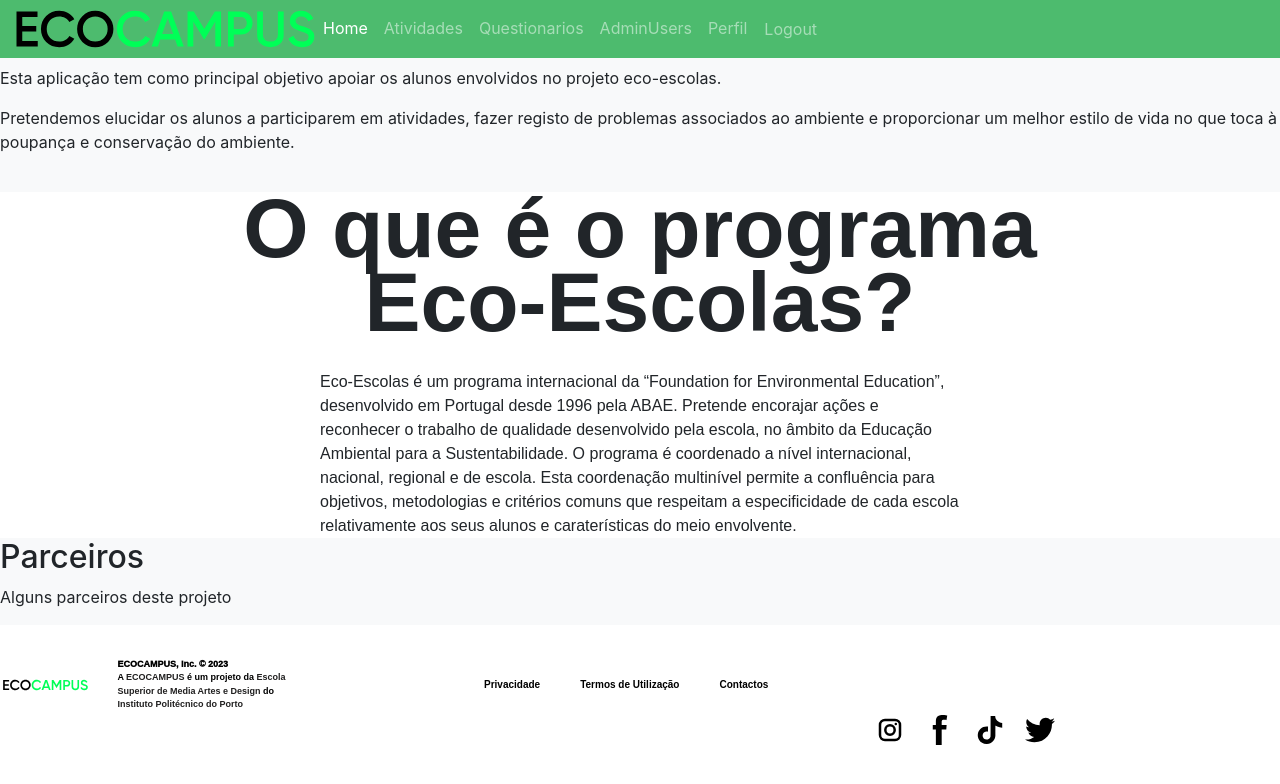
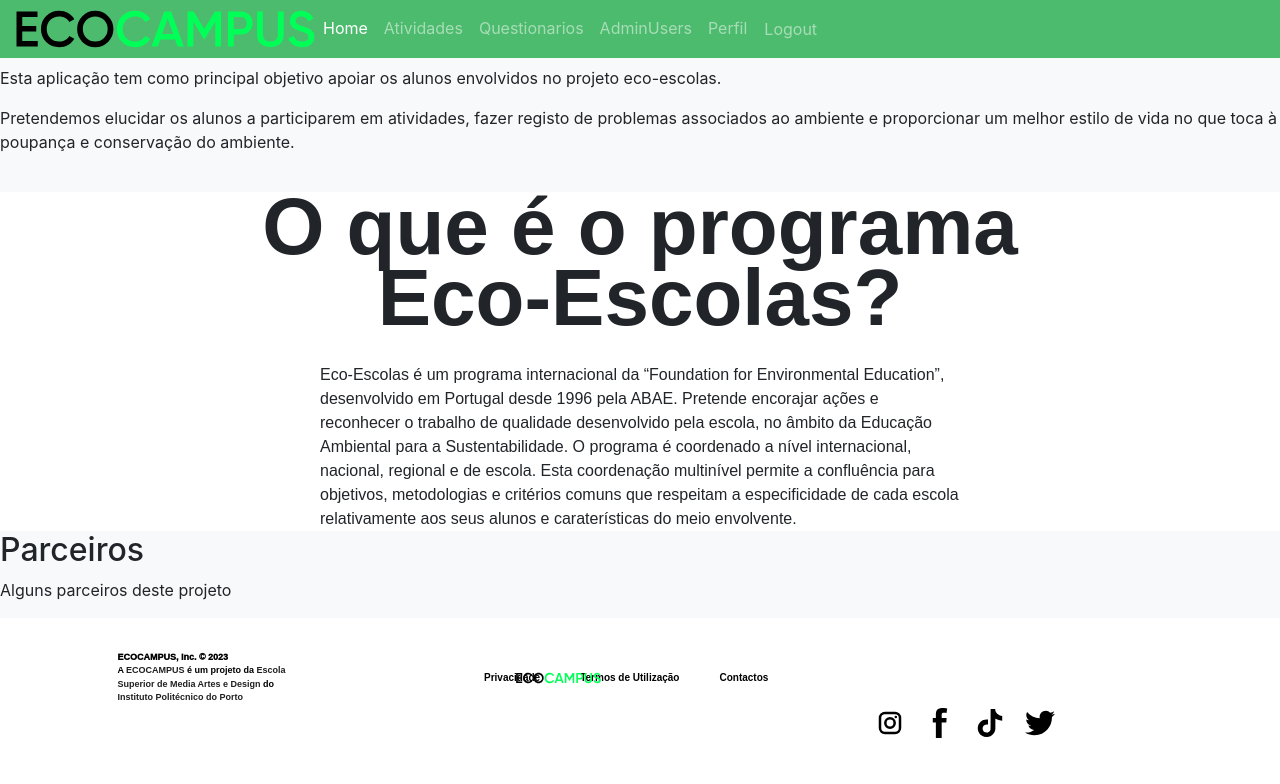
Before and after one commit to brunotrodrigues/EcoCampus, a Vue app in the folder proj/: page / in a window 1280 px wide. Shown: the top 784 px of the page. Built offline with nearby package versions, Linux system fonts and the light colour scheme; no server answers; sample sign-in values are in the browser's storage.

Commit message:
footer done

```diff
--- a/proj/src/views/Home.vue
+++ b/proj/src/views/Home.vue
@@ -13,6 +13,7 @@
         <p><router-link to="/users">Manage Users</router-link></p>
     </div> -->
     <div>
+        <!-- <img class="image" src="../assets/image4.jpg" alt=""> -->
         <h1></h1>
         <p>Esta aplicação tem como principal objetivo apoiar os alunos envolvidos no projeto eco-escolas.</p>
         <p>Pretendemos elucidar os alunos a participarem em atividades, fazer registo de
@@ -77,6 +78,10 @@
   grid-template-columns: minmax(80px, 8%) 300px auto 430px;
 }
 
+.image {
+  width: 100%;
+}
+
 .container {
   display: flex;
 }
@@ -85,6 +90,7 @@
   height: 120px;
   position: absolute;
   grid-column: 1/2;
+  justify-content: center;
 }
 
 .container2 {
@@ -102,7 +108,7 @@
 }
 
 .headerContainer2 {
-	font-size: 84px;
+	font-size: 80px;
 	font-family: 'Gilroy', sans-serif;
 	font-weight: bold;
 	text-align: center;
```
Also changed, not shown: proj/src/assets/image4.jpg (added). Lines whose indentation alone changed are shown as unchanged.
